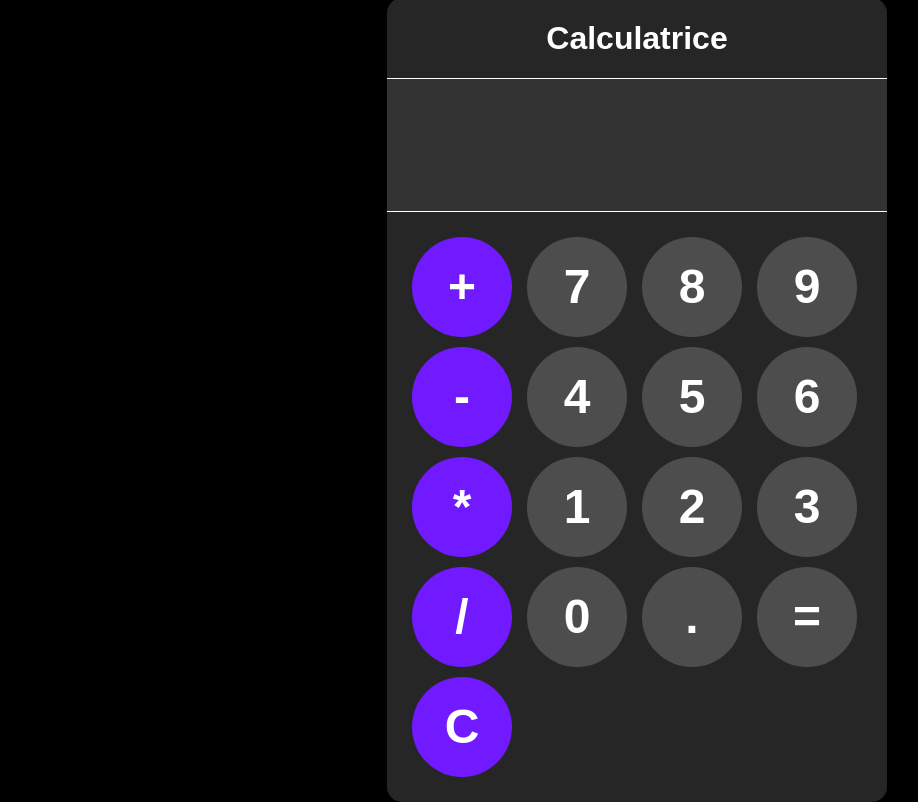
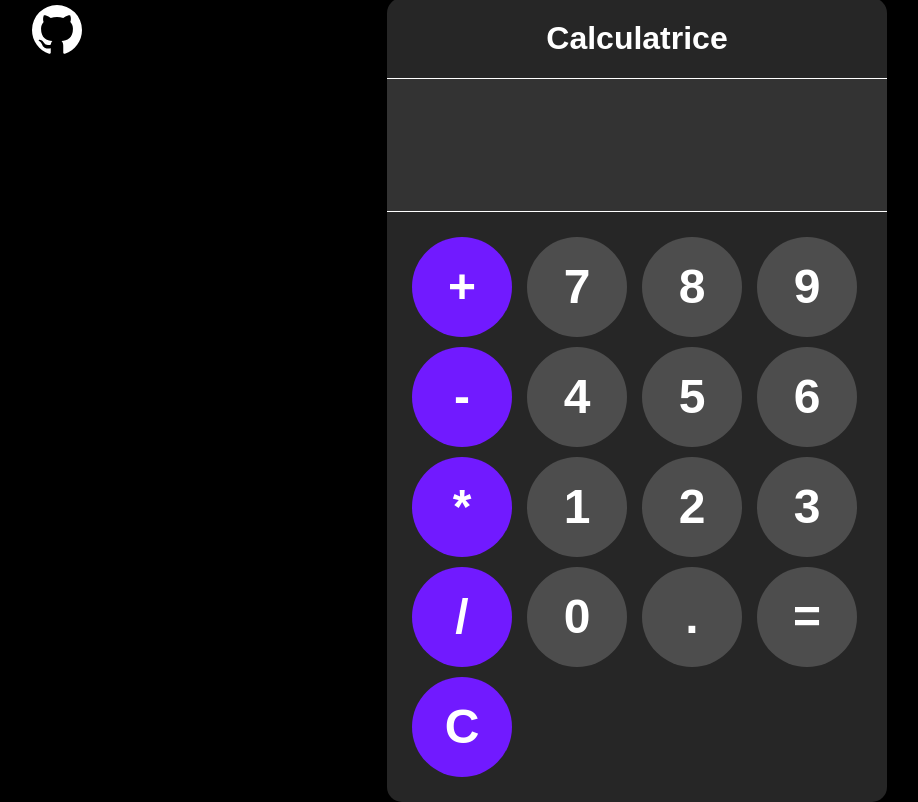
Before and after one commit to EwanQuelo/calculatrice, a plain HTML site: page index.html in a window 1280 px wide. Shown: the whole page, without its empty margins (3-921 px from the left). Drawn offline with Linux system fonts and the light colour scheme.

Commit message:
Add files via upload

```diff
--- a/index.html
+++ b/index.html
@@ -1,5 +1,6 @@
 <!DOCTYPE html>
 <html lang="fr">
+
 <head>
     <meta charset="UTF-8">
     <meta name="viewport" content="width=device-width, initial-scale=1.0">
@@ -7,8 +8,15 @@
     <link rel="stylesheet" href="style.css">
     <link rel="icon" href="./img/Calculator_icon.ico" />
 </head>
+
 <body>
+    <div class="redirection">
+        <a href="https://github.com/EwanQuelo"><img src="./img/mdi--github.svg" alt="Logo github"></a>
+        <!-- <h2 href="https://github.com/EwanQuelo">Lien vers github</h2> -->
+    </div>
+
     <div id="calculatrice">
+
         <h1>Calculatrice</h1>
         <input id="resultat" readonly>
         <div id="touches">
@@ -34,4 +42,5 @@
 
     <script src="./index.js"></script>
 </body>
+
 </html>
--- a/index.js
+++ b/index.js
@@ -5,7 +5,7 @@ function appendToDisplay(input){
 }
 
 function viderDisplay(){
-    display.value = ".";
+    display.value = "";
 }
 
 function calculer(){
--- a/style.css
+++ b/style.css
@@ -67,3 +67,26 @@ h1 {
     border: none;
     color: white;
 }
+
+/* redirection boutton */
+.redirection img {
+    display: flex;
+    position: absolute;
+    top: 0;
+    left: 30px;
+    width: 60px;
+    height: 60px;
+}
+.redirection img:hover {
+    filter: brightness(0.5) ;
+}
+/* .redirection h2 {
+    font-family: Arial, sans-serif;
+    display: flex;
+    position: absolute;
+    top: 10px;
+    left: 95px;
+    font-size: 1rem;
+    color: white;
+    text-align: center;
+} */
```
Also changed, not shown: img/mdi--github.svg (added).
